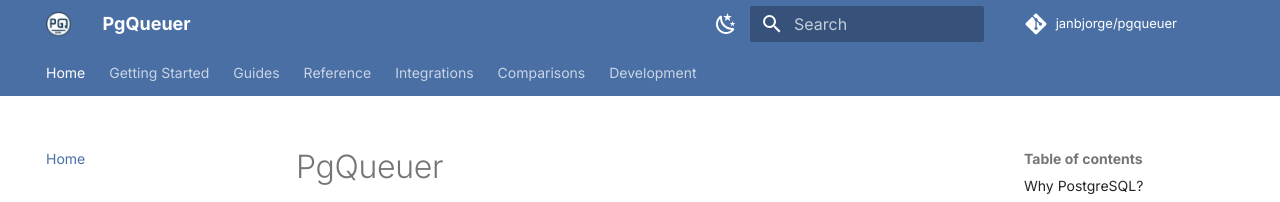
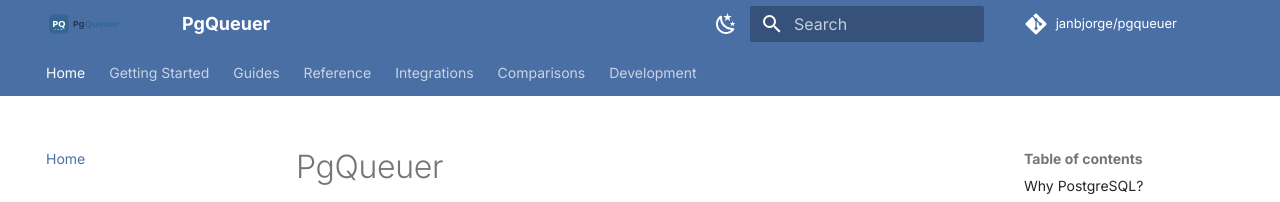
Before and after one commit to janbjorge/pgqueuer, an MkDocs documentation site: the page built from docs/index.md, in a window 1280 px wide. Shown: the top 202 px of the page. Built offline with MkDocs 1.6.1 and Material for MkDocs 9.7.7, drawn with Linux system fonts in a browser that asks for light colours; comment, search, counter and statistics services are not loaded.

Commit message:
feat: replace PNG logo with new SVG PQ monogram
Swap the raster logo.png for a minimal PQ monogram in SVG —
a badge icon (favicon.svg) and a full horizontal lockup with
wordmark (logo.svg). Uses the PostgreSQL brand palette.

```diff
--- a/mkdocs.yml
+++ b/mkdocs.yml
@@ -6,8 +6,8 @@
 edit_uri: edit/main/docs/
 theme:
   name: material
-  logo: logo.png
-  favicon: logo.png
+  logo: logo.svg
+  favicon: favicon.svg
   palette:
     - scheme: default
       primary: custom
```
Also changed, not shown: docs/favicon.svg (added), docs/logo.png (deleted), docs/logo.svg (added).
